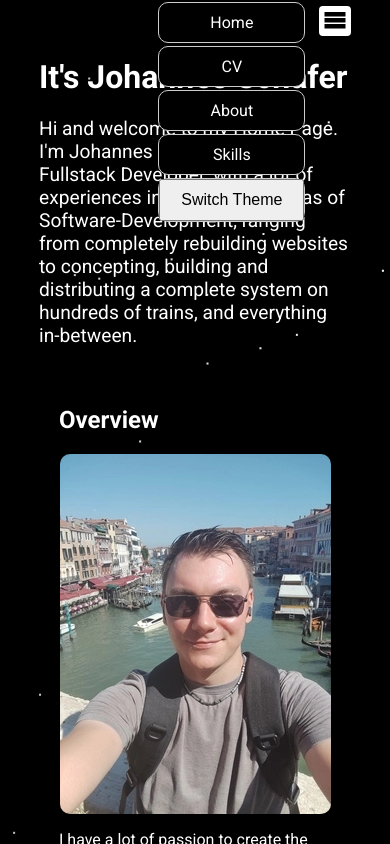
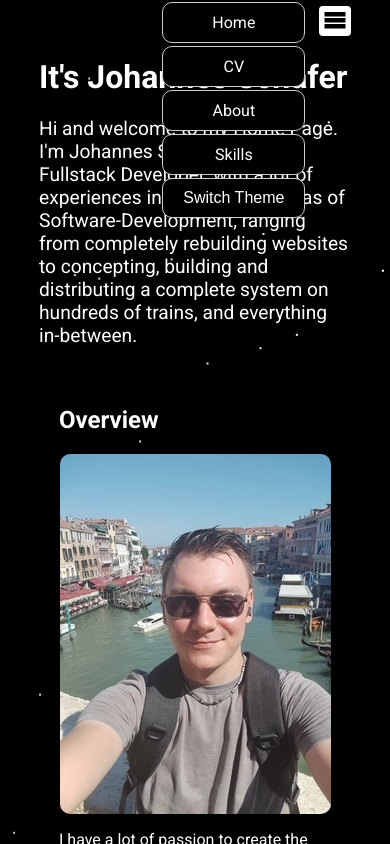
Before and after one commit to JoSchae/portfolio-angular, an Angular app: page /home in a window 390 px wide. Both pictures are taken after a click on the button "Menu". Built offline with nearby package versions, Linux system fonts and the light colour scheme.

Commit message:
fixed navigation mobile button

```diff
--- a/src/app/home/home.component.html
+++ b/src/app/home/home.component.html
@@ -10,11 +10,8 @@
 <section class="section about">
 	<h2 class="section-title">Overview</h2>
 	<div class="content-wrapper">
-		<img
-			src="../../assets/images/holiday.webp"
-			alt="A description of the image for screen readers"
-			class="section-img"
-		/>
+		<img src="../../assets/images/holiday.webp" alt="A description of the image for screen readers"
+			class="section-img" />
 		<div class="section-text-column">
 			<p class="section-text">
 				I have a lot of passion to create the best code and solutions for my company and customers. I also pride
@@ -35,11 +32,8 @@
 <section class="section skills" #section id="db-regio-project">
 	<h2 class="section-title">Webportal for DB-Regio trains</h2>
 	<div class="content-wrapper">
-		<img
-			src="../../assets/images/DB_Regio_CS-1.webp"
-			alt="A DB Regio S-Bahn train in germany"
-			class="section-img"
-		/>
+		<img src="../../assets/images/DB_Regio_CS-1.webp" alt="A DB Regio S-Bahn train in germany"
+			class="section-img" />
 		<div class="section-text-column">
 			<p class="section-text">
 				I worked for Germany's biggest train company to provide an offline-capable WebPortal on every regional
@@ -102,17 +96,13 @@
 <section class="section projects" #section id="check24-project">
 	<h2 class="section-title">CHECK24 Credit Comparsion</h2>
 	<div class="content-wrapper">
-		<img
-			src="../../assets/images/check24-kredit-erfahrung-beitragsbild.webp"
-			alt="A description of the image for screen readers"
-			class="section-img"
-		/>
+		<img src="../../assets/images/check24-kredit-erfahrung-beitragsbild.webp"
+			alt="A description of the image for screen readers" class="section-img" />
 		<div class="section-text-column">
 			<p class="section-text">
-				Every developers dream - starting a fresh project with the newest frameworks and technology. If we only
-				not had to practically work with every bank in Germany and more. (This sentence is confusing me) A
-				challenge, that even led to the team being hired to do the same in Austria, after we finished of course
-				;)
+				Every developers dream - starting a fresh project with the newest frameworks and technology. If only
+				we didn't had to work with every bank and their own APIs. A challenge, that even led to the team being
+				hired to do the same in Austria; after we finished, of course ;)
 			</p>
 			<div class="hidden-text hidden" id="hidden-text">
 				<p class="section-text">
@@ -162,11 +152,8 @@
 <section class="section projects" #section id="amag-project">
 	<h2 class="section-title">AMAG.ch</h2>
 	<div class="content-wrapper">
-		<img
-			src="../../assets/images/AMAG Group AG_Helix_high.webp"
-			alt="A description of the image for screen readers"
-			class="section-img"
-		/>
+		<img src="../../assets/images/AMAG Group AG_Helix_high.webp" alt="A description of the image for screen readers"
+			class="section-img" />
 		<div class="section-text-column">
 			<p class="section-text">
 				Creating a wonderful User-Experience while being constrained by a CMS is challenging. Leading a team,
--- a/src/app/navigation/navigation.component.html
+++ b/src/app/navigation/navigation.component.html
@@ -96,7 +96,7 @@
 		</li>
 		<li class="navbar-list-mobile-item">
 			<button
-				class="navbar-list-mobile-item-link"
+				class="navbar-list-mobile-item-button"
 				(click)="toggleTheme()"
 				aria-label="Switch the theme between dark & light"
 			>
--- a/src/app/navigation/navigation.component.scss
+++ b/src/app/navigation/navigation.component.scss
@@ -91,6 +91,19 @@ $button-padding-left-right: 4px;
 				padding: 10px 20px;
 
 			}
+
+			&-button {
+				appearance: none;
+				background-color: transparent;
+				border: none;
+				color: var(--text-color);
+				padding: 10px 20px;
+				cursor: pointer;
+
+				&:hover {
+					color: darkgrey;
+				}
+			}
 		}
 	}
 
```
